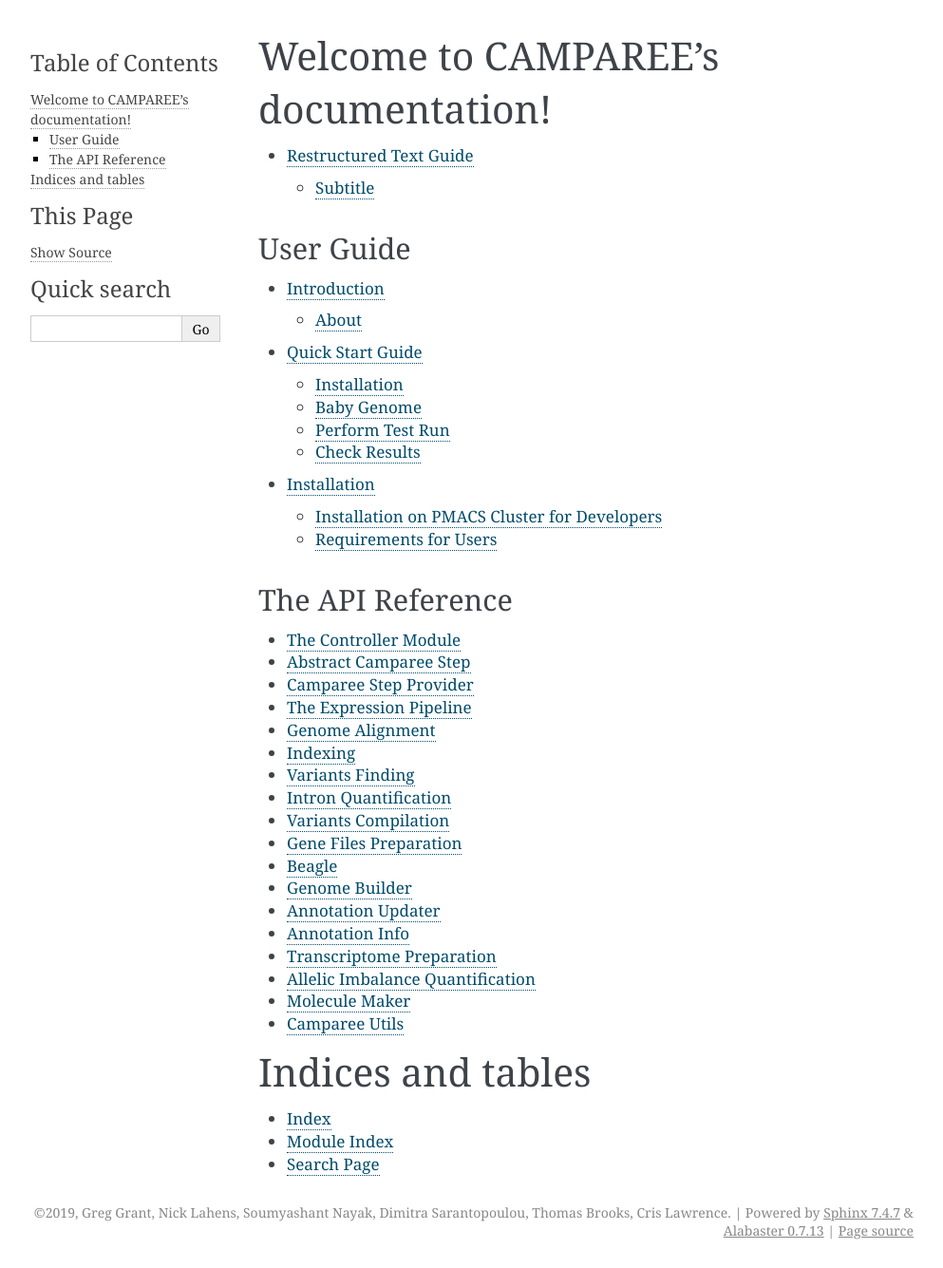
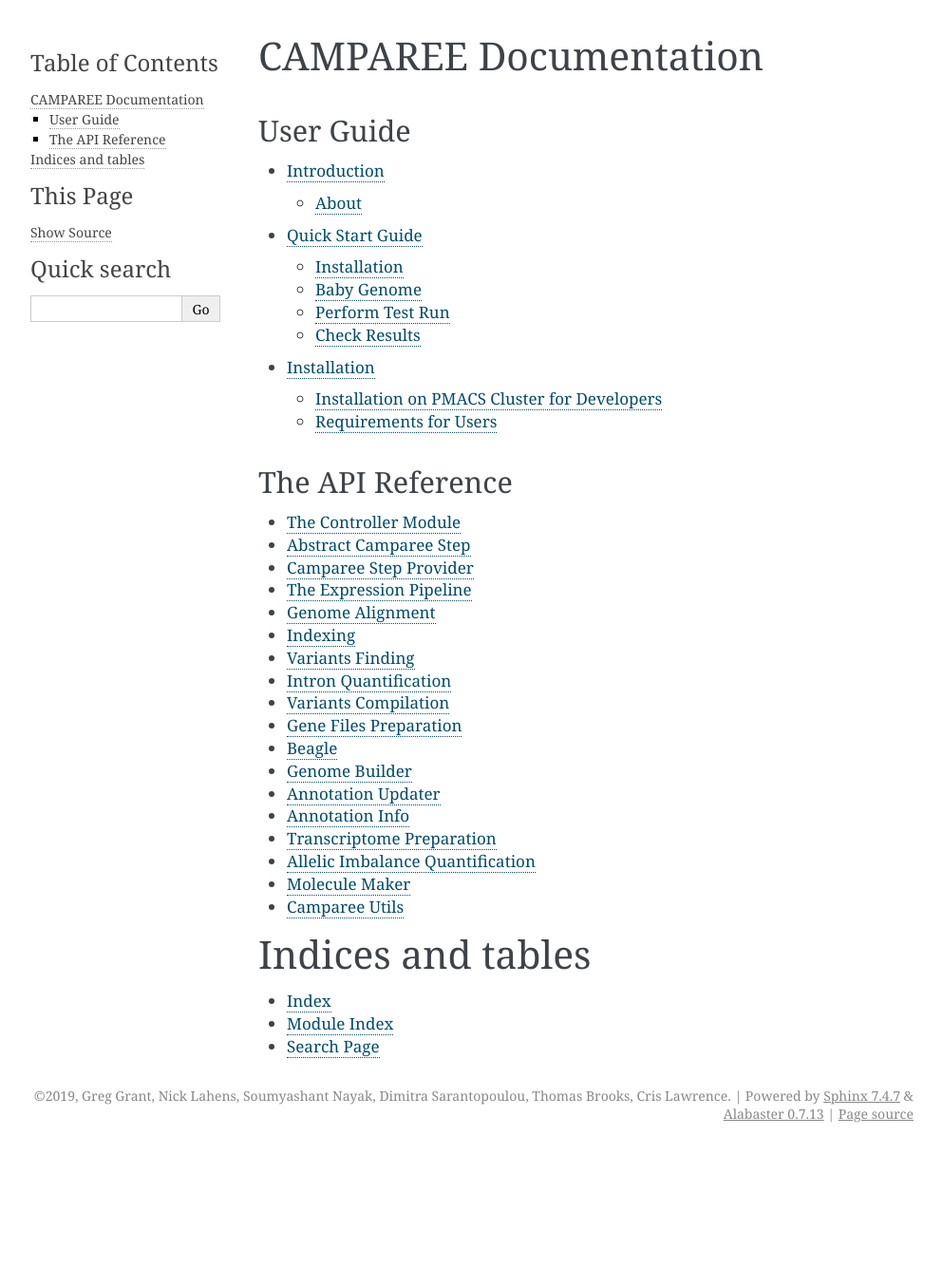
Before and after one commit to itmat/CAMPAREE, a Sphinx documentation site: the page built from doc/index.rst, in a window 1280 px wide. Shown: the whole page at 95% size, without its empty margins (148-1141 px from the left). Built offline with Sphinx 7.4.7, drawn with Linux system fonts in a browser that asks for light colours; pages that are not in the unit, such as notebooks, are missing from menus; after the commit the page ends 1212 px from its top, so only the background shows below that.

Commit message:
Remove reST guide from documentation index

```diff
--- a/doc/index.rst
+++ b/doc/index.rst
@@ -3,13 +3,8 @@
    You can adapt this file completely to your liking, but it should at least
    contain the root `toctree` directive.
 
-Welcome to CAMPAREE's documentation!
+CAMPAREE Documentation
 =====================================
-
-.. toctree::
-   :maxdepth: 2
-
-   reST_guide
 
 User Guide
 ----------
```
